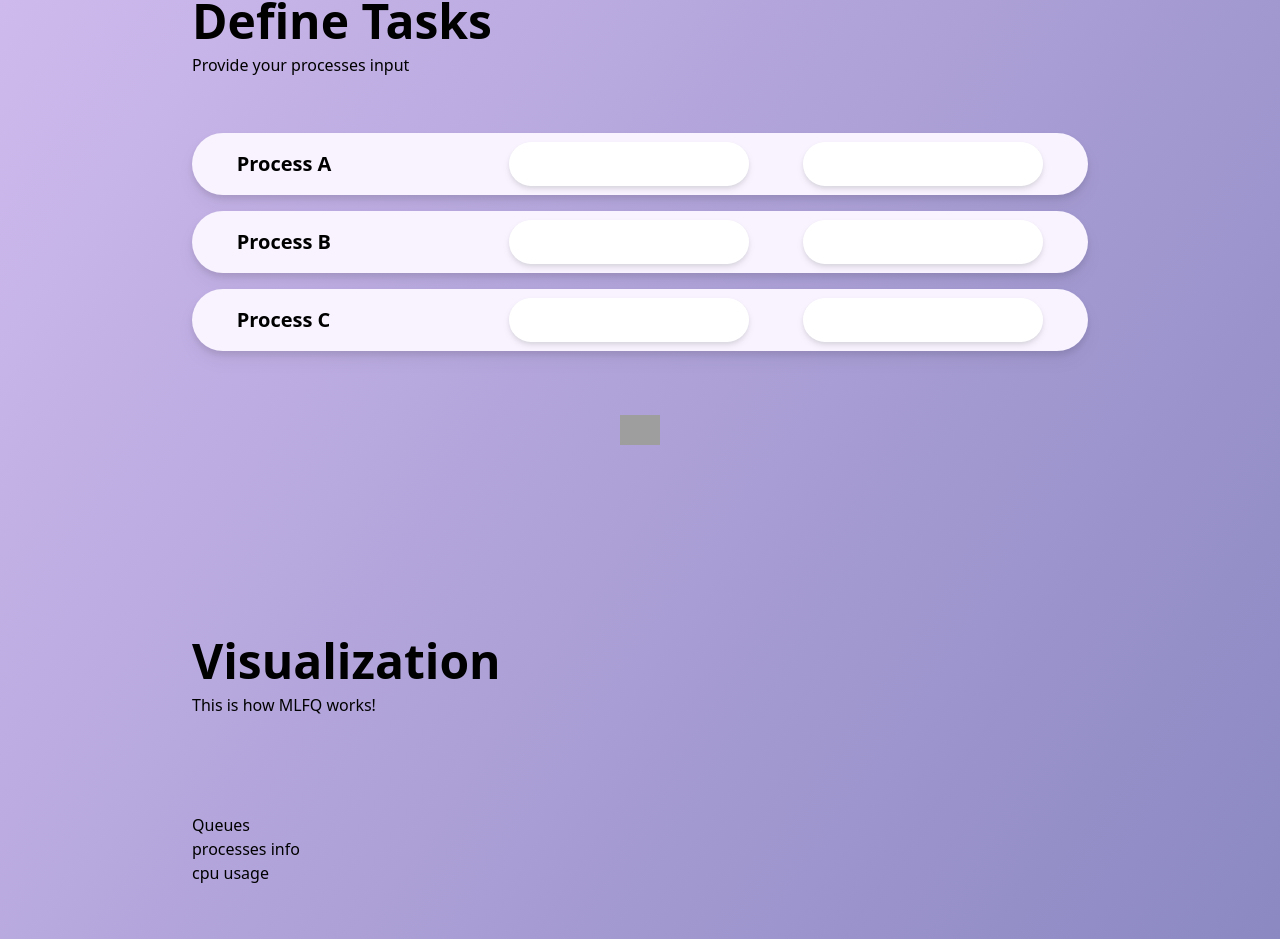
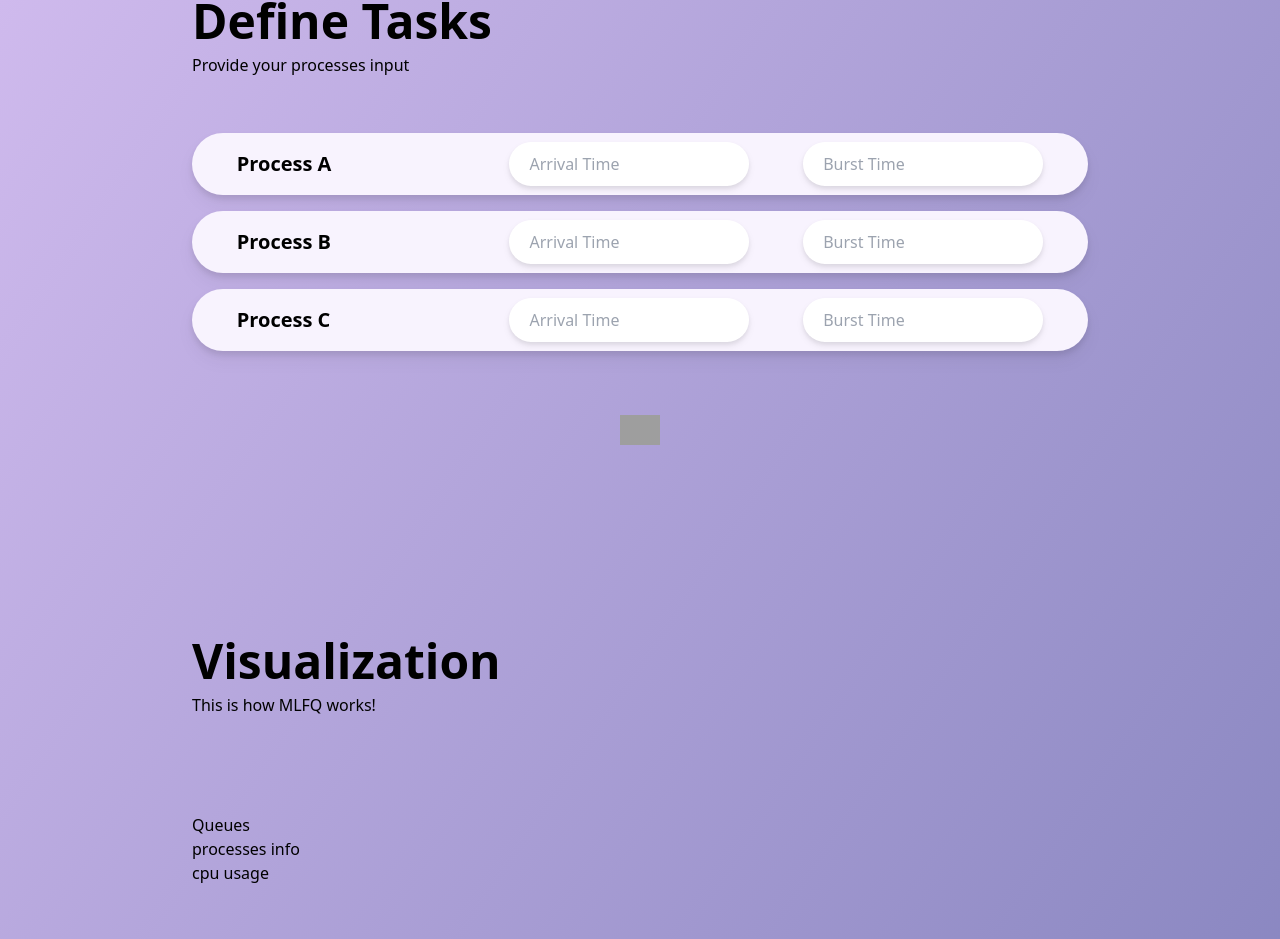
Before and after one commit to eyucherin/MLFQ-simulator, a Next.js app: page / in a window 1280 px wide. Shown: the part 915-1854 px from the top of the page. Built offline with nearby package versions, Linux system fonts and the light colour scheme; grey boxes are pictures that could not be loaded.

Commit message:
modify placeholder & input type

```diff
--- a/src/pages/component/UserInput.js
+++ b/src/pages/component/UserInput.js
@@ -8,12 +8,14 @@ const UserInput = (props) => {
       </div>
       <input
         id="arrival_time"
-        type="text"
+        type="number"
+        placeholder="Arrival Time"
         className="w-[33.33%] rounded-full mx-[3%] my-[1%] shadow-[2px 2px 2px 2px rgba(0, 0, 0, 0.1)] drop-shadow-md py-2 px-5"
       ></input>
       <input
         id="burst_time"
-        type="text"
+        type="number"
+        placeholder="Burst Time"
         className="w-[33.33%]  rounded-full ml-[3%] my-[1%] mr-[5%] shadow-[2px 2px 2px 2px rgba(0, 0, 0, 0.1)] drop-shadow-md py-2 px-5"
       ></input>
 
```
